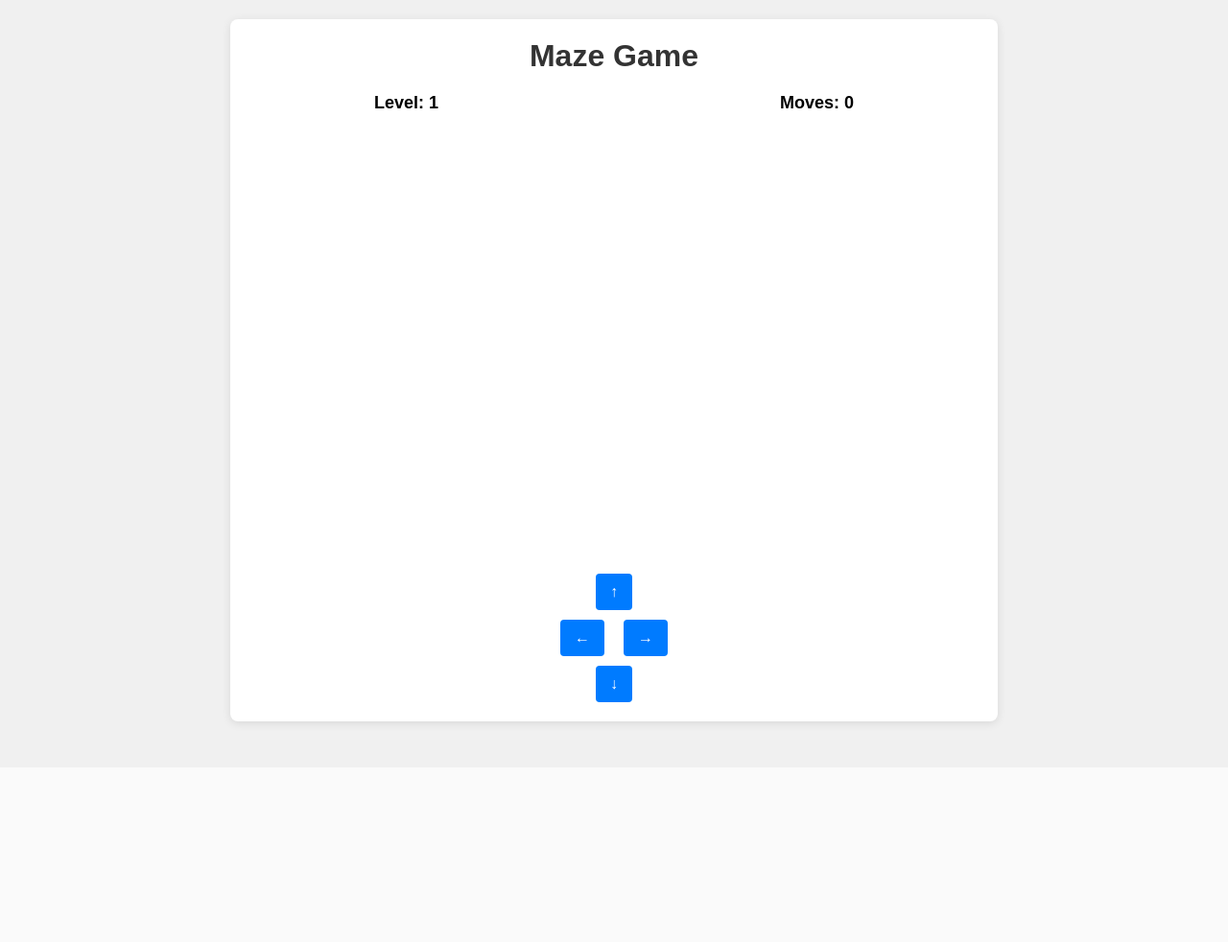
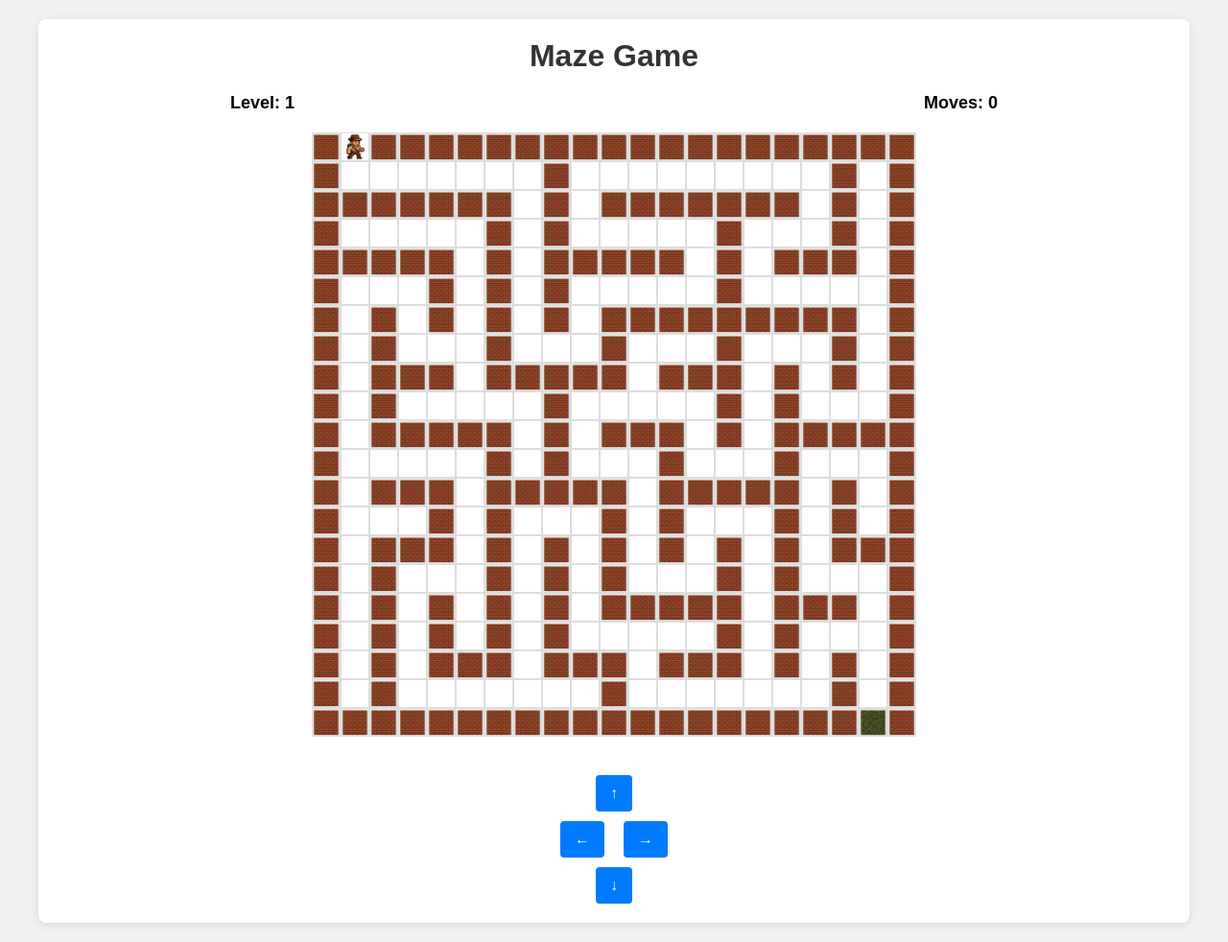
Before and after one commit to garyzhen704/cpsc_362_sp2025_group5, a Flask app: template zmaze/templates/maze.html in a window 1280 px wide. Shown: the whole page at 96% size. Before the commit the page ends 760 px from the top, so only its background shows below. Run offline with Flask 3, Linux system fonts and the light colour scheme; the template is opened without the code that fills it, so the values that code supplies are empty.

Commit message:
removed app.py in zmaze, made zmaze px bigger

```diff
--- a/zmaze/app.py
+++ /dev/null
@@ -1,30 +0,0 @@
-import sys
-import os
-
-# Add the parent directory to sys.path to allow importing from modules
-parent_dir = os.path.dirname(os.path.dirname(os.path.abspath(__file__)))
-sys.path.append(parent_dir)
-
-from flask import Flask, redirect, url_for
-
-def create_app():
-    app = Flask(__name__,
-                static_folder="static",
-                template_folder="templates")
-    app.secret_key = 'your_secret_key_here'  # Required for session management
-
-    # Import blueprint after Flask app is created to avoid circular imports
-    from routes.maze_routes import maze_bp
-
-    # Register the maze blueprint
-    app.register_blueprint(maze_bp)
-
-    @app.route('/')
-    def index():
-        return redirect(url_for('maze.maze_page'))
-
-    return app
-
-if __name__ == '__main__':
-    app = create_app()
-    app.run(debug=True)
--- a/zmaze/static/css/maze.css
+++ b/zmaze/static/css/maze.css
@@ -13,7 +13,7 @@
 }
 
 .container {
-    max-width: 800px;
+    max-width: 1200px;
     width: 100%;
     background-color: white;
     border-radius: 8px;
@@ -34,7 +34,7 @@
     display: flex;
     justify-content: space-between;
     width: 100%;
-    max-width: 500px;
+    max-width: 800px;
     margin-bottom: 20px;
     font-size: 18px;
     font-weight: bold;
@@ -49,14 +49,14 @@
 
 #maze {
     display: grid;
-    grid-template-columns: repeat(21, 20px);
-    grid-template-rows: repeat(21, 20px);
+    grid-template-columns: repeat(21, 30px);
+    grid-template-rows: repeat(21, 30px);
     gap: 0;
 }
 
 .cell {
-    width: 20px;
-    height: 20px;
+    width: 30px;
+    height: 30px;
     border: 1px solid #ddd;
 }
 
```
